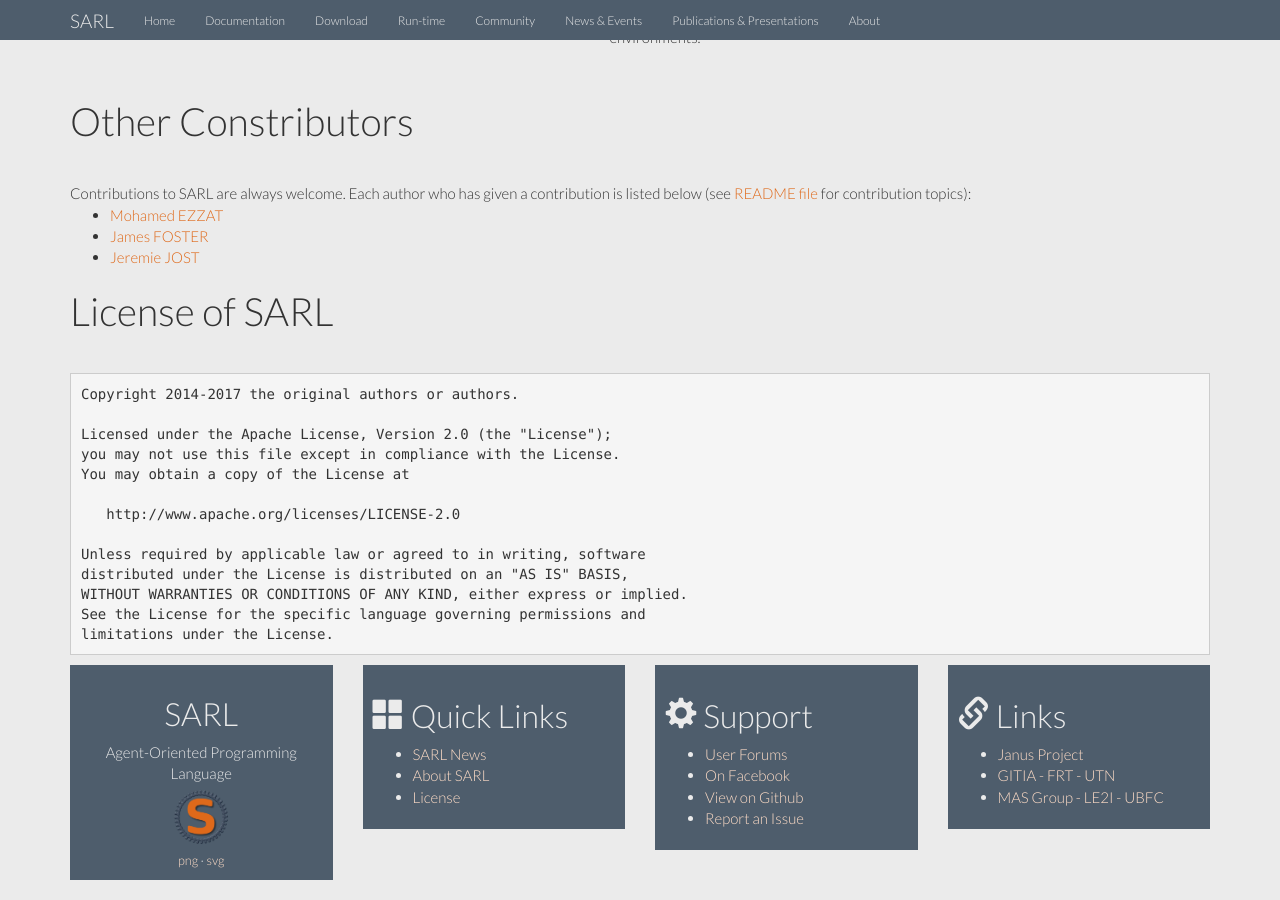
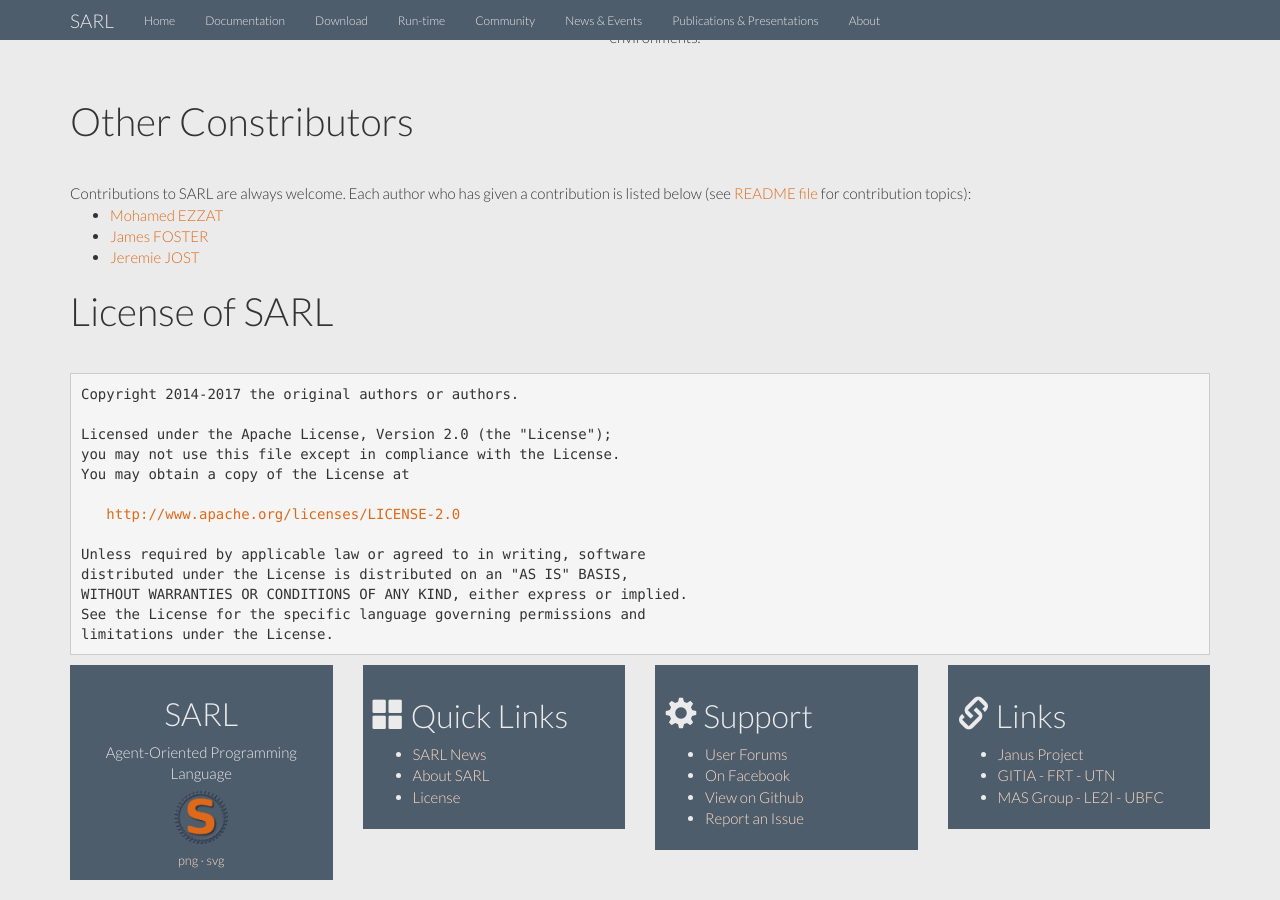
Before and after one commit to sarl/sarl-jekyll-website, a Jekyll site: the page built from about/index.html, in a window 1280 px wide and 900 px high, scrolled down 905 px. Built offline with Jekyll 4.4.1, drawn with Linux system fonts in a browser that asks for light colours; Markdown is read by kramdown in place of the engine named in the settings; a style sheet for code colours, icons or effects is not loaded.

Commit message:
Change the format of the license.
Signed-off-by: Stéphane Galland <galland@arakhne.org>

```diff
--- a/about/index.html
+++ b/about/index.html
@@ -47,18 +47,16 @@
 
 <h1>License of SARL</h1>
 
-<pre>
-Copyright 2014-2017 the original authors or authors.
+<pre><code>Copyright 2014-2017 the original authors or authors.
 
 Licensed under the Apache License, Version 2.0 (the "License");
 you may not use this file except in compliance with the License.
 You may obtain a copy of the License at
 
-   http://www.apache.org/licenses/LICENSE-2.0
+   <a href="http://www.apache.org/licenses/LICENSE-2.0">http://www.apache.org/licenses/LICENSE-2.0</a>
 
 Unless required by applicable law or agreed to in writing, software
 distributed under the License is distributed on an "AS IS" BASIS,
 WITHOUT WARRANTIES OR CONDITIONS OF ANY KIND, either express or implied.
 See the License for the specific language governing permissions and
-limitations under the License.
-</pre>
+limitations under the License.</code></pre>
```
